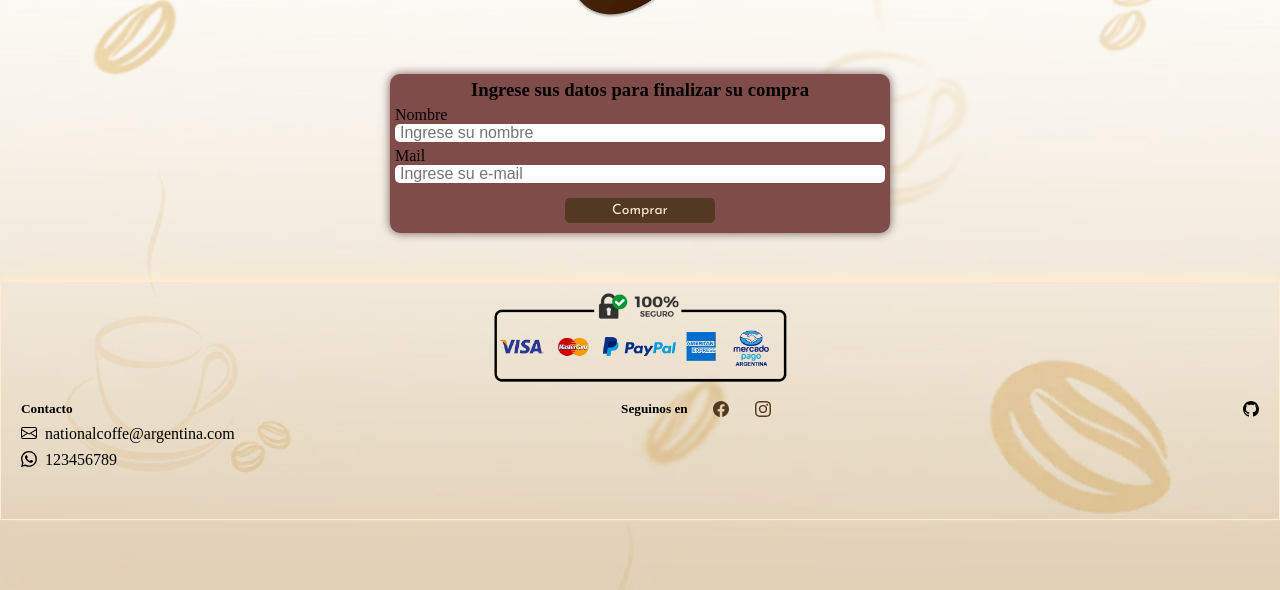
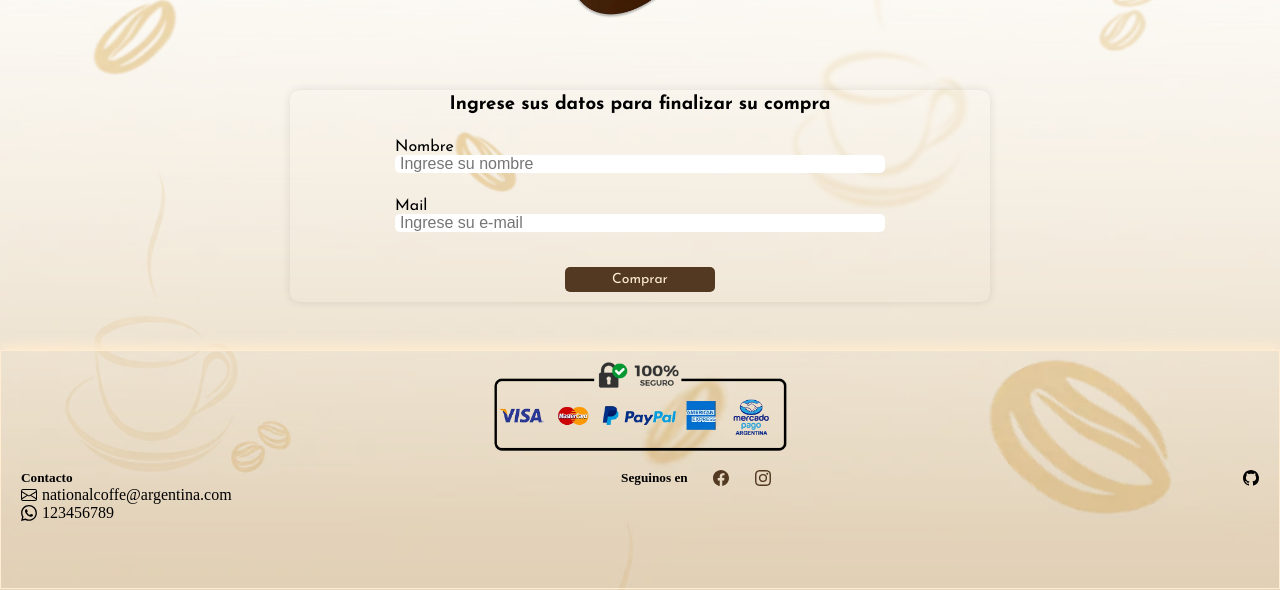
Before and after one commit to programroll/reac-deFeoVillagra, a React (Vite) app: page /finalizar-compra in a window 1280 px wide. Shown: the part 196-786 px from the top of the page. Built offline with nearby package versions, Linux system fonts and the light colour scheme; no server answers; the database is empty; the HTML template or start-up script is replaced by a standard one; a web font is replaced by a local one.

Commit message:
redirects 4

```diff
--- a/index.html
+++ b/index.html
@@ -4,7 +4,7 @@
 <head>
   <meta charset="UTF-8" />
   <meta name="viewport" content="width=device-width, initial-scale=1.0" />
-  <link rel="icon" type="icon" href="icono1.webp" />
+  <link rel="icon" type="icon" href="./public/img/icono1.webp" />
   <link rel="preconnect" href="https://fonts.googleapis.com">
   <link href="https://fonts.googleapis.com/css2?family=Junge&display=swap" rel="stylesheet">
 
--- a/src/components/Tienda/Checkout.jsx
+++ b/src/components/Tienda/Checkout.jsx
@@ -29,15 +29,18 @@ const Checkout = () => {
 
     if(docId){
         return(
-            <>
+            <div className="lista">
+            <div className="carrito-cuadrado saludo">
             <h2>Gracias por tu compra :)!</h2>
-            <p>Podes hacer el seguimiento con este codigo: {docId}</p>
-            </>
+            <p className='codigo'>Podes hacer el seguimiento con este codigo: {docId}</p>
+            </div>
+            </div>
         )
     }
 
     return (
-        <div className='formulario'>
+        <div className="lista">
+        <div className='carrito-cuadrado formulario'>
             <form onSubmit={handleSubmit(comprar)}className='cont-formulario'>
                 <h3>Ingrese sus datos para finalizar su compra</h3>
                 <div className='form-completo'>
@@ -51,6 +54,7 @@ const Checkout = () => {
                 <button type='submit' className='boton'>Comprar</button>
             </form>
         </div>
+        </div>
     )
 }
 
--- a/src/css/main.css
+++ b/src/css/main.css
@@ -380,7 +380,10 @@ body {
 .formulario {
   display: flex;
   justify-content: center;
+  align-items: center;
   margin-top: 20px;
+  width: 100%;
+  max-width: 700px;
 }
 
 .cont-formulario {
@@ -388,13 +391,11 @@ body {
   flex-direction: column;
   justify-content: center;
   align-items: center;
-  background-color: #804C49;
-  box-shadow: 0 0 10px rgb(111, 92, 92);
-  border-radius: 10px;
   width: 500px;
   height: auto;
-  gap: 5px;
+  gap: 25px;
   padding: 5px;
+  font-family: "Josefin Sans";
 }
 
 .form-completo {
@@ -409,11 +410,19 @@ body {
   border-radius: 5px;
   border: none;
   font-size: 1rem;
-
 }
 
 .form-completo label {
   display: block;
+}
+
+.saludo{
+  height: auto;
+  padding: 5px;
+  font-family: "Josefin Sans";
+}
+.saludo h2, .codigo{
+  margin: 1rem;
 }
 
 .foto-cafe {
@@ -523,10 +532,10 @@ body {
 }
 .contacto div{
   display: flex;
-  padding-top: .5rem;
+  align-items: center;
 }
 .div-p{
-  padding-left: .5rem;
+  padding-left: 5px;
 }
 
 .redes {
@@ -536,6 +545,7 @@ body {
   justify-content:space-between ;
   width: 150px;
   margin-top:.5rem ;
+  height: max-content;
 }
 
 
```
Also changed, not shown: public/img/icono1.webp (renamed from public/icono1.webp), public/img/producto-cafe.webp (renamed from public/producto-cafe.webp).
